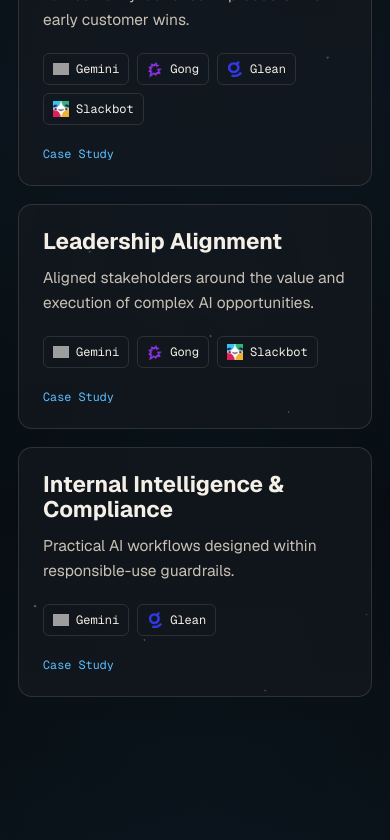
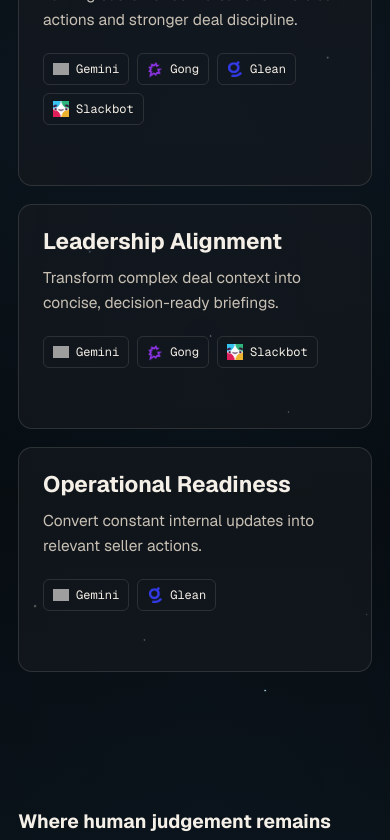
Before and after one commit to maxleesianyi/max-lee-ai-portfolio-website, a Next.js app: page /ai-at-work in a window 390 px wide. Shown: the part 1200-2040 px from the top of the page. Built offline with nearby package versions, Linux system fonts and the light colour scheme; grey boxes are pictures that could not be loaded.

Commit message:
Refine AI workflow cards

```diff
--- a/app/components/AiWorkExplorer.tsx
+++ b/app/components/AiWorkExplorer.tsx
@@ -30,10 +30,7 @@ function WorkflowCard({ story, onSelect }: { story: WorkStory; onSelect: () => v
         </span>
         <span className="ai-workflow-card-description">{story.galleryDescription}</span>
         <ToolTags tags={story.tags} />
-        <span className="ai-workflow-card-label">
-          <span className="ai-workflow-card-label-default">Case Study</span>
-          <span className="ai-workflow-card-label-hover">Learn more</span>
-        </span>
+        <span className="ai-workflow-card-label">Learn more</span>
       </button>
     </article>
   );
--- a/app/globals.css
+++ b/app/globals.css
@@ -1318,25 +1318,13 @@ a:hover .browser-frame {
   margin-top: auto;
   padding-top: 22px;
   color: var(--gold);
-  transition: color 180ms ease;
-}
-
-.ai-workflow-card-label-hover {
-  position: absolute;
-  top: 22px;
-  left: 0;
   opacity: 0;
   transform: translateY(3px);
   transition: opacity 180ms ease, transform 180ms ease;
 }
 
-.ai-workflow-card > button:hover .ai-workflow-card-label-default,
-.ai-workflow-card > button:focus-visible .ai-workflow-card-label-default {
-  opacity: 0;
-}
-
-.ai-workflow-card > button:hover .ai-workflow-card-label-hover,
-.ai-workflow-card > button:focus-visible .ai-workflow-card-label-hover {
+.ai-workflow-card > button:hover .ai-workflow-card-label,
+.ai-workflow-card > button:focus-visible .ai-workflow-card-label {
   opacity: 1;
   transform: translateY(0);
 }
@@ -1689,11 +1677,11 @@ a:hover .browser-frame {
 }
 
 .human-judgement h2 {
-  max-width: 760px;
   margin: 0;
-  font-size: clamp(2rem, 3.7vw, 3.2rem);
+  font-size: clamp(2rem, 3.1vw, 2.55rem);
   font-weight: 620;
   line-height: 1.05;
+  white-space: nowrap;
 }
 
 .human-judgement > p {
@@ -2351,11 +2339,6 @@ a:hover .browser-frame {
     min-height: 0;
   }
 
-  .ai-workflow-card-label {
-    opacity: 1;
-    transform: none;
-  }
-
   .ai-workflow-detail {
     min-height: 0;
   }
@@ -2522,6 +2505,10 @@ a:hover .browser-frame {
 }
 
 @media (max-width: 560px) {
+  .human-judgement h2 {
+    font-size: 1.2rem;
+  }
+
   .ai-workflow-rail {
     grid-template-columns: 1fr;
   }
--- a/content/site.json
+++ b/content/site.json
@@ -632,7 +632,7 @@
       "eyebrow": "Docusign",
       "year": "2025",
       "summary": "First AE in Docusign Asia to sell two newly launched AI product lines within the first month, before established playbooks existed.",
-      "galleryDescription": "Turned newly launched AI products into early customer wins.",
+      "galleryDescription": "Turning customer conversations into clear actions and stronger deal discipline.",
       "details": [
         "The resume positions this as an execution story: Max sold newly launched AI product lines early, operating without mature playbooks, while applying structured discovery and deal execution.",
         "This sits alongside one of the first major Docusign Intelligent Agreement Management platform deals at US$120k ARR, recognized internally for MEDDPICC execution, multi-threading, and executive sponsorship."
@@ -683,7 +683,7 @@
       "eyebrow": "Docusign",
       "year": "2025",
       "summary": "Used structured discovery, multi-threading, and executive sponsorship to align stakeholders around new AI and IAM opportunities.",
-      "galleryDescription": "Aligned stakeholders around the value and execution of complex AI opportunities.",
+      "galleryDescription": "Transform complex deal context into concise, decision-ready briefings.",
       "details": [
         "The resume describes one of the first major Docusign Intelligent Agreement Management platform deals at US$120k ARR, supported by MEDDPICC execution, multi-threading, and executive sponsorship.",
         "The same commercial discipline helped turn newly launched AI product value into aligned customer conversations before mature playbooks existed."
@@ -726,11 +726,11 @@
     },
     {
       "slug": "internal-intelligence-compliance",
-      "title": "Internal Intelligence & Compliance",
+      "title": "Operational Readiness",
       "eyebrow": "Docusign",
       "year": "2024-2026",
       "summary": "Developed AI workflows within Docusign's approved tools, access controls, and data-governance policies.",
-      "galleryDescription": "Practical AI workflows designed within responsible-use guardrails.",
+      "galleryDescription": "Convert constant internal updates into relevant seller actions.",
       "details": [
         "The examples on this page were developed within Docusign's approved tools, access controls, and data-governance policies.",
         "Some workflows are intentionally limited without external integrations, AI agents, or access to restricted systems."
```
Also changed, not shown: 1 other file (tests, documents, lock files or other folders).
